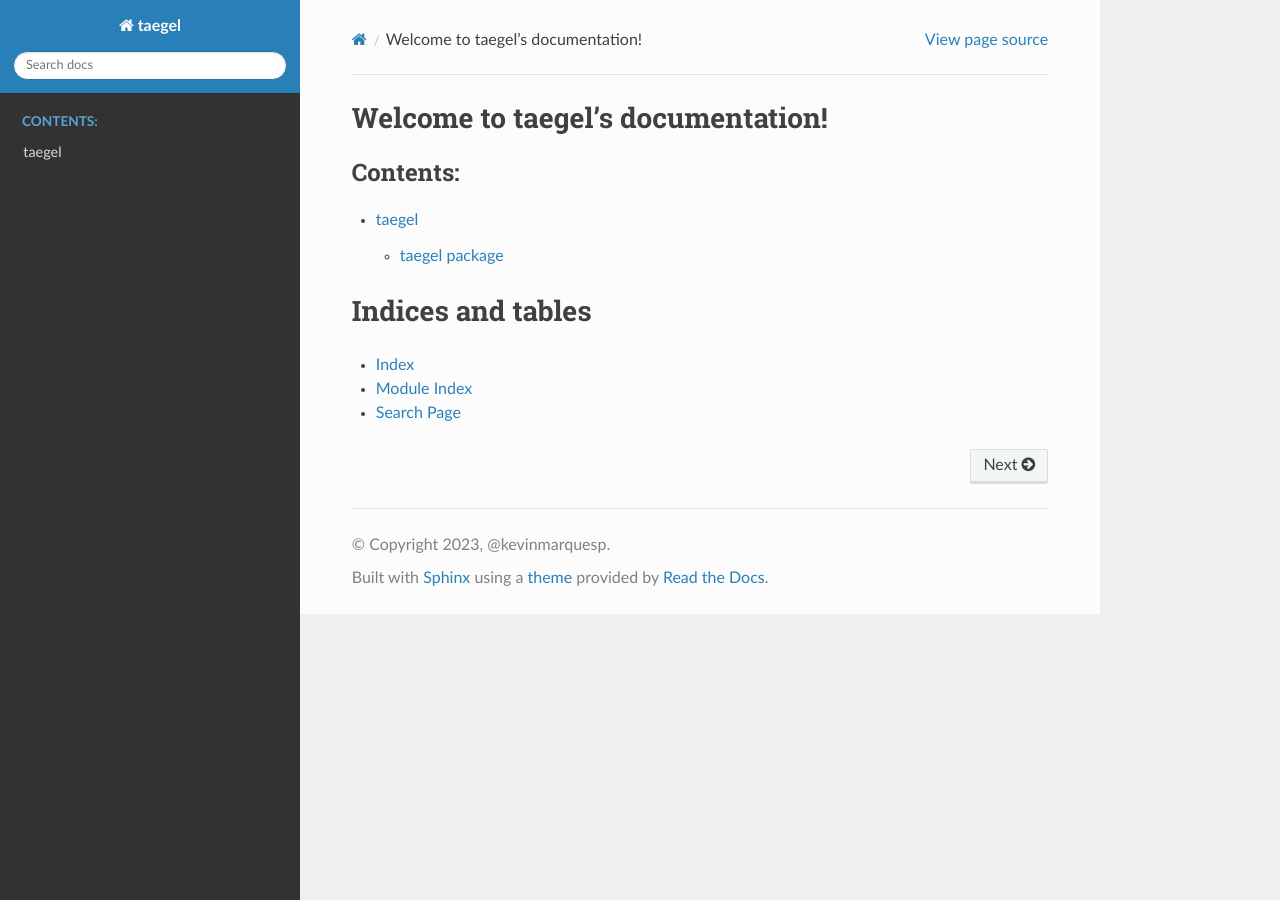
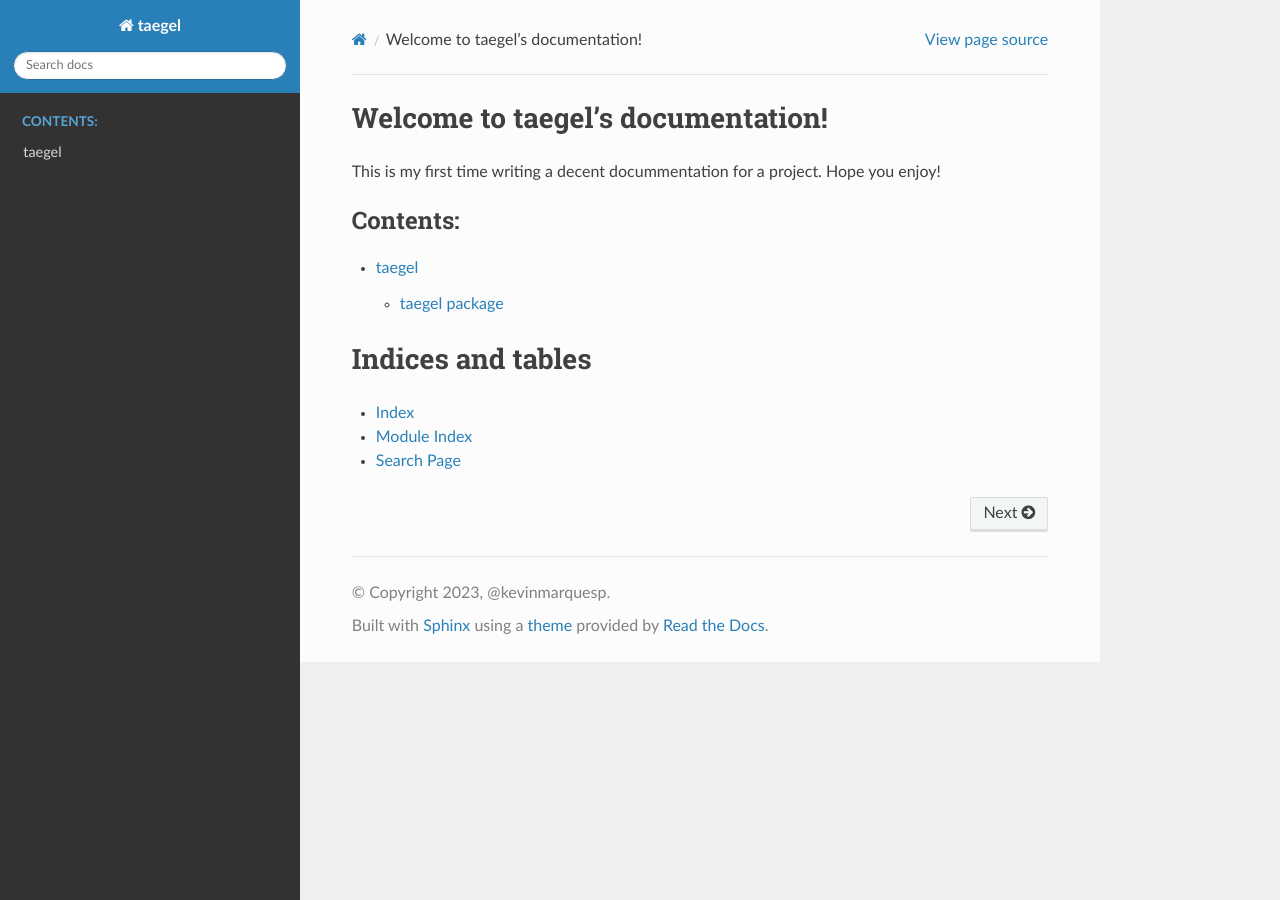
Before and after one commit to kevinmarquesp/taegel, a Sphinx documentation site: the page built from docs/index.rst, in a window 1280 px wide. Built offline with Sphinx 7.4.7 and the Read the Docs theme 2.0.0, drawn with Linux system fonts in a browser that asks for light colours.

Commit message:
docs: kind message on the index

```diff
--- a/docs/index.rst
+++ b/docs/index.rst
@@ -5,6 +5,9 @@
 
 Welcome to taegel's documentation!
 ==================================
+
+This is my first time writing a decent docummentation for a project. Hope you
+enjoy!
 
 .. toctree::
    :maxdepth: 2
```
